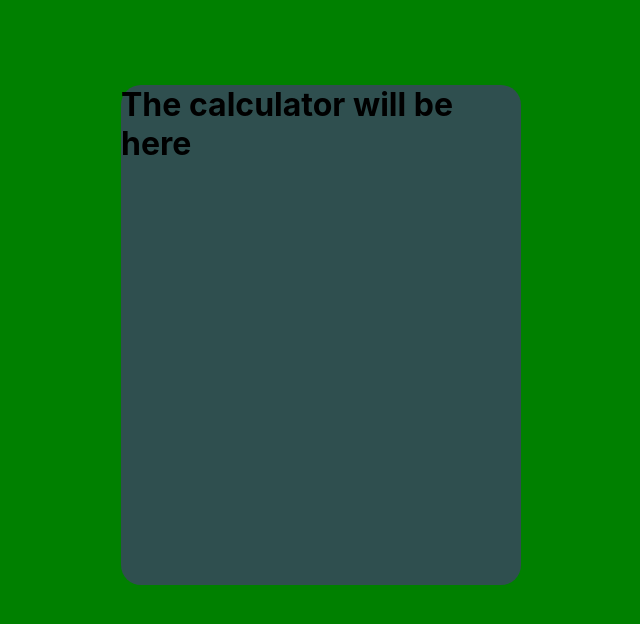
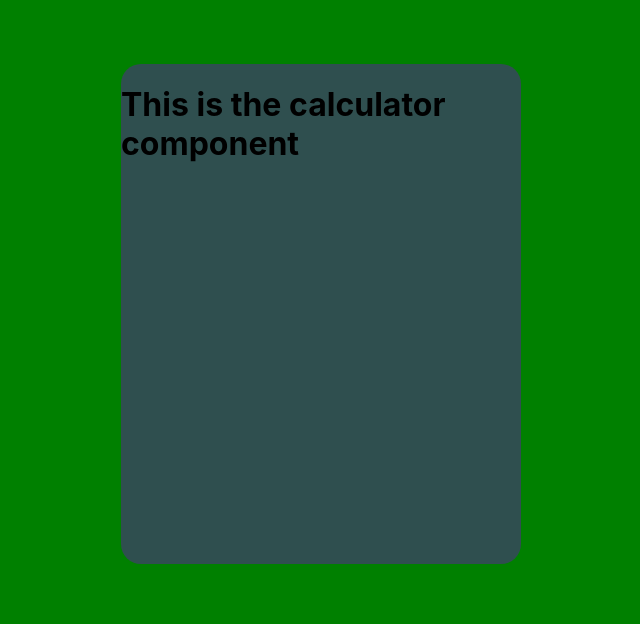
Before and after one commit to HAakansson/calculator-react, a React (Create React App) app: page / in a window 1280 px wide. Shown: the top 624 px of the page, without its empty margins (319-959 px from the left). Built offline with nearby package versions, Linux system fonts and the light colour scheme.

Commit message:
Added calculator to home

```diff
--- a/src/components/Calculator.js
+++ b/src/components/Calculator.js
@@ -4,7 +4,7 @@ import { calculator } from "../css/Calculator.module.css";
 function Calculator () {
   return (
     <div className={calculator}>
-
+      <h1>This is the calculator component</h1>
     </div>
   )
 }
--- a/src/pages/Home.js
+++ b/src/pages/Home.js
@@ -1,10 +1,11 @@
+import Calculator from "../components/Calculator";
 import style from "../css/Home.module.css";
 
 function Home () {
   return (
     <div className={style.home}>
       <div className={style.wrapper}>
-        <h1>The calculator will be here</h1>
+        <Calculator />
       </div>
     </div>
   );
```
